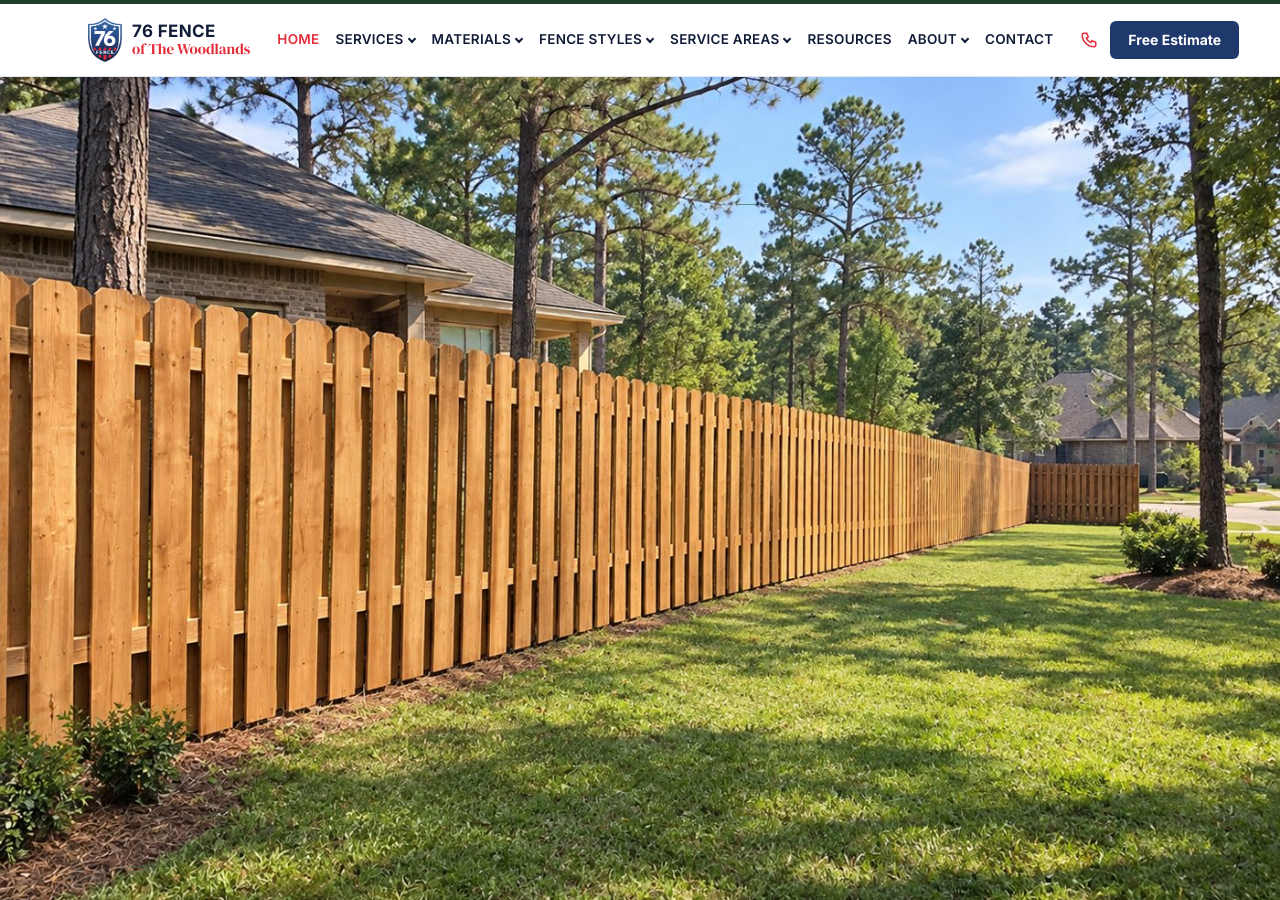
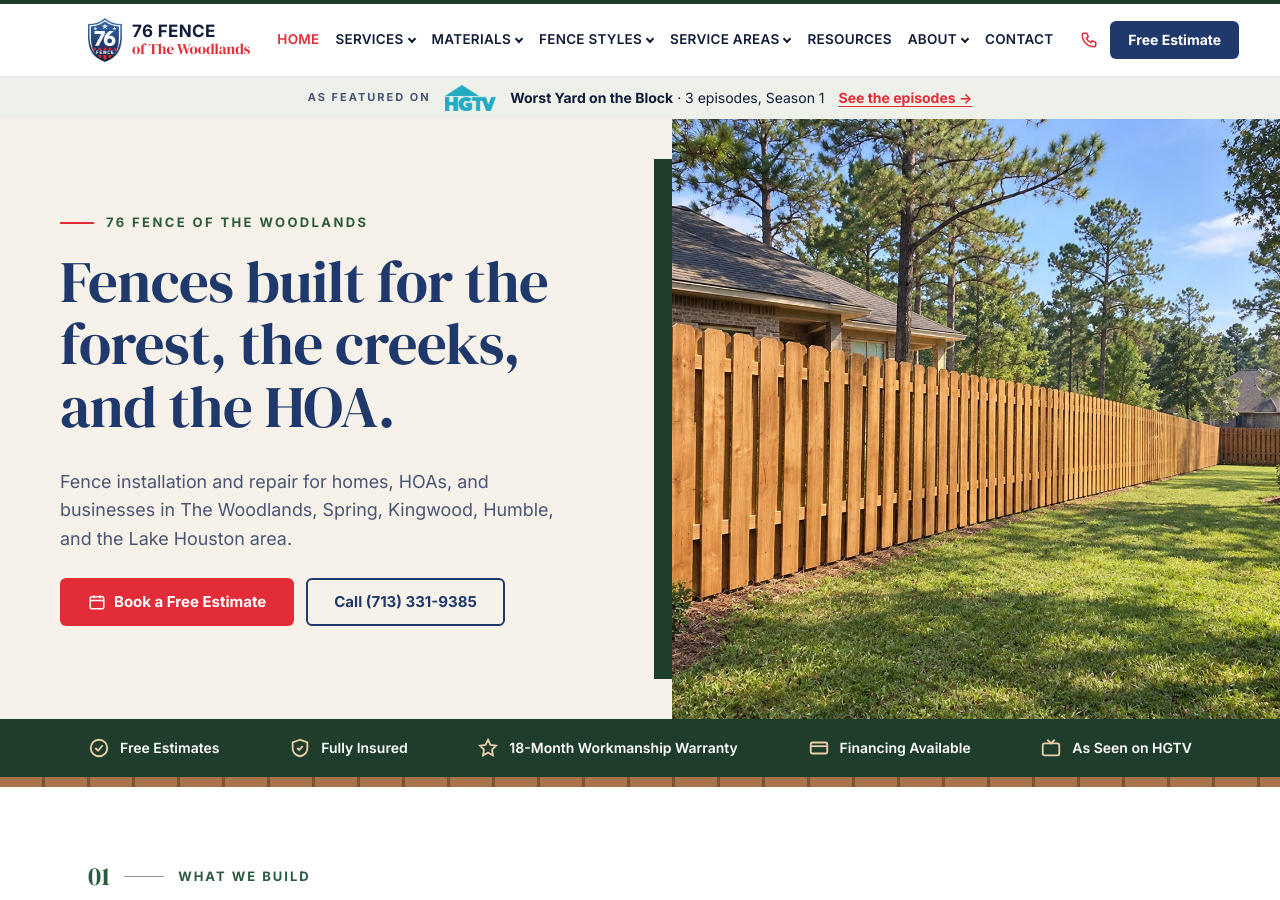
Before and after one commit to brysr1/thewoodlandsfences-site, a Jekyll site: the page built from index.md, in a window 1280 px wide and 900 px high. Built offline with Jekyll 4.4.1, drawn with Linux system fonts in a browser that asks for light colours.

Commit message:
Split editorial hero and full-width trust strip
Co-Authored-By: Claude Opus 5.5 <noreply@anthropic.com>
Claude-Session: https://claude.ai/code/session_01F99Pb8XTRh9wSa2p5EVYvh

```diff
--- a/_includes/hero.html
+++ b/_includes/hero.html
@@ -1,15 +1,18 @@
-{%- comment -%} Cover hero. params: eyebrow, title, lede, image, alt, small, pos {%- endcomment -%}
+{%- comment -%} Split editorial hero. params: eyebrow, title, lede, image, alt, small, pos {%- endcomment -%}
 <section class="fx-hero{% if include.small %} fx-hero-small{% endif %}">
-  <img class="fx-hero-img" src="{{ include.image | default: '/assets/images/fences/shadowbox-cedar.jpg' | relative_url }}" alt="{{ include.alt }}"{% if include.pos %} style="object-position:{{ include.pos }}"{% endif %} fetchpriority="high">
-  <div class="fx-hero-shade"></div>
-  <div class="fx-container fx-hero-in">
-    {%- if include.eyebrow %}<p class="fx-eyebrow fx-eyebrow-light"><span class="rule"></span><span class="label">{{ include.eyebrow }}</span></p>{% endif %}
-    <h1>{{ include.title }}</h1>
-    {%- if include.lede %}<p class="fx-hero-lede">{{ include.lede }}</p>{% endif %}
-    <div class="fx-btn-row">
-      <a class="fx-btn fx-btn-navy" href="{{ site.business.book_url }}"><svg viewBox="0 0 24 24" aria-hidden="true"><rect x="3" y="5" width="18" height="16" rx="2"/><path d="M3 10h18M8 3v4M16 3v4"/></svg>Book a Free Estimate</a>
-      <a class="fx-btn fx-btn-ghost" href="tel:{{ site.business.phone_tel }}">Call {{ site.business.phone }}</a>
+  <div class="fx-hero-text">
+    <div class="fx-hero-in">
+      {%- if include.eyebrow %}<p class="fx-hero-eyebrow">{{ include.eyebrow }}</p>{% endif %}
+      <h1>{{ include.title }}</h1>
+      {%- if include.lede %}<p class="fx-hero-lede">{{ include.lede }}</p>{% endif %}
+      <div class="fx-btn-row">
+        <a class="fx-btn fx-btn-red" href="{{ site.business.book_url }}"><svg viewBox="0 0 24 24" aria-hidden="true"><rect x="3" y="5" width="18" height="16" rx="2"/><path d="M3 10h18M8 3v4M16 3v4"/></svg>Book a Free Estimate</a>
+        <a class="fx-btn fx-btn-line" href="tel:{{ site.business.phone_tel }}">Call {{ site.business.phone }}</a>
+      </div>
     </div>
   </div>
+  <figure class="fx-hero-media">
+    <img class="fx-hero-img" src="{{ include.image | default: '/assets/images/fences/shadowbox-cedar.jpg' | relative_url }}" alt="{{ include.alt }}"{% if include.pos %} style="object-position:{{ include.pos }}"{% endif %} fetchpriority="high">
+  </figure>
 </section>
 {% include trust.html %}
--- a/_includes/trust.html
+++ b/_includes/trust.html
@@ -1,4 +1,4 @@
-<div class="fx-container"><div class="fx-trust-card" role="list" aria-label="Why homeowners choose us">
+<div class="fx-trust-strip"><div class="fx-container fx-trust-card" role="list" aria-label="Why homeowners choose us">
   <div class="item" role="listitem"><svg viewBox="0 0 24 24" fill="none" stroke="currentColor" stroke-width="2" aria-hidden="true"><circle cx="12" cy="12" r="9"/><path d="m8 12 3 3 5-6"/></svg>Free Estimates</div>
   <div class="item" role="listitem"><svg viewBox="0 0 24 24" fill="none" stroke="currentColor" stroke-width="2" aria-hidden="true"><path d="M12 3 4 6v6c0 5 3.5 8 8 9 4.5-1 8-4 8-9V6z"/><path d="m9 12 2 2 4-4"/></svg>Fully Insured</div>
   <div class="item" role="listitem"><svg viewBox="0 0 24 24" fill="none" stroke="currentColor" stroke-width="2" aria-hidden="true"><path d="m12 3 2.7 5.6 6.1.9-4.4 4.3 1 6.1L12 17l-5.4 2.9 1-6.1L3.2 9.5l6.1-.9z"/></svg><a href="{{ '/warranty/' | relative_url }}">18-Month Workmanship Warranty</a></div>
```
